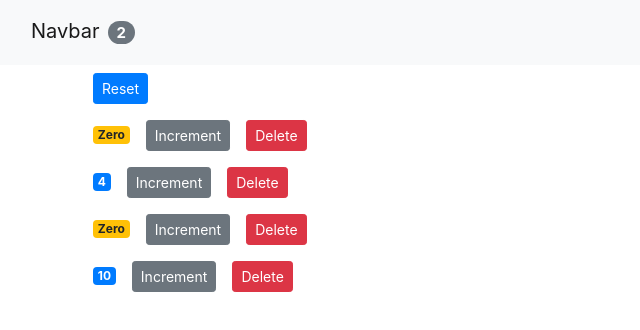
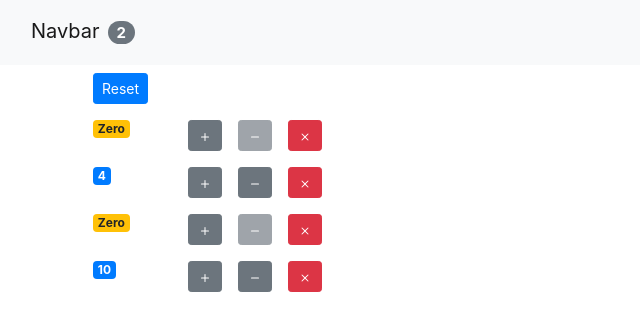
Before and after one commit to GGSMNandathilaka/reactjs-apps, a React (Create React App) app in the folder counter-app/: page / in a window 1280 px wide. Shown: the top 330 px of the page, without its empty margins (0-640 px from the left). Built offline with nearby package versions, Linux system fonts and the light colour scheme.

Commit message:
Implemented a decrement action

```diff
--- a/counter-app/package.json
+++ b/counter-app/package.json
@@ -7,6 +7,8 @@
     "@testing-library/react": "^11.2.6",
     "@testing-library/user-event": "^12.8.3",
     "bootstrap": "^4.1.1",
+    "bootstrap-icons": "^1.4.1",
+    "font-awesome": "^4.7.0",
     "react": "^17.0.2",
     "react-dom": "^17.0.2",
     "react-scripts": "4.0.3",
--- a/counter-app/src/App.js
+++ b/counter-app/src/App.js
@@ -35,6 +35,14 @@ class App extends Component {
     this.setState({ counters });
   };
 
+  handleDecrement = (counter) => {
+    const counters = [...this.state.counters];
+    const index = counters.indexOf(counter);
+    counters[index] = { ...counter };
+    counters[index].value--;
+    this.setState({ counters });
+  };
+
   handleReset = () => {
     const counters = this.state.counters.map((c) => {
       c.value = 0;
@@ -55,6 +63,7 @@ class App extends Component {
             counters={this.state.counters}
             onReset={this.handleReset}
             onIncrement={this.handleIncrement}
+            onDecrement={this.handleDecrement}
             onDelete={this.handleDelete}
           />
         </main>
--- a/counter-app/src/components/counter.jsx
+++ b/counter-app/src/components/counter.jsx
@@ -11,25 +11,67 @@ class Counter extends Component {
 
   componentWillUnmount() {
     console.log("Counter - Unmount");
+    // prevent memoty leaks
   }
 
   render() {
     console.log("Counter - Rendered");
     return (
-      <div>
+      <div className="row">
+        <div className="col-1">
           <span className={this.getBadgeClasses()}>{this.formatCount()}</span>
+        </div>
+        <div className="col">
+          {/* Increment */}
           <button
             onClick={() => this.props.onIncrement(this.props.counter)}
             className="btn btn-secondary btn-sm m-2"
           >
-          Increment
+            <svg
+              xmlns="http://www.w3.org/2000/svg"
+              width="16"
+              height="16"
+              fill="currentColor"
+              class="bi bi-plus"
+              viewBox="0 0 16 16"
+            >
+              <path d="M8 4a.5.5 0 0 1 .5.5v3h3a.5.5 0 0 1 0 1h-3v3a.5.5 0 0 1-1 0v-3h-3a.5.5 0 0 1 0-1h3v-3A.5.5 0 0 1 8 4z"></path>
+            </svg>
           </button>
+          {/* Decrement */}
+          <button
+            disabled={this.props.counter.value === 0}
+            onClick={() => this.props.onDecrement(this.props.counter)}
+            className="btn btn-secondary btn-sm m-2"
+          >
+            <svg
+              xmlns="http://www.w3.org/2000/svg"
+              width="16"
+              height="16"
+              fill="currentColor"
+              class="bi bi-dash"
+              viewBox="0 0 16 16"
+            >
+              <path d="M4 8a.5.5 0 0 1 .5-.5h7a.5.5 0 0 1 0 1h-7A.5.5 0 0 1 4 8z"></path>
+            </svg>
+          </button>
+          {/* Delete */}
           <button
             onClick={() => this.props.onDelete(this.props.counter.id)}
             className="btn btn-sm btn-danger m-2"
           >
-          Delete
+            <svg
+              xmlns="http://www.w3.org/2000/svg"
+              width="16"
+              height="16"
+              fill="currentColor"
+              class="bi bi-x"
+              viewBox="0 0 16 16"
+            >
+              <path d="M4.646 4.646a.5.5 0 0 1 .708 0L8 7.293l2.646-2.647a.5.5 0 0 1 .708.708L8.707 8l2.647 2.646a.5.5 0 0 1-.708.708L8 8.707l-2.646 2.647a.5.5 0 0 1-.708-.708L7.293 8 4.646 5.354a.5.5 0 0 1 0-.708z"></path>
+            </svg>
           </button>
+        </div>
       </div>
     );
   }
--- a/counter-app/src/components/counters.jsx
+++ b/counter-app/src/components/counters.jsx
@@ -4,7 +4,13 @@ import Counter from "./counter";
 class Counters extends Component {
   render() {
     console.log("Counters - Rendered");
-    const { onReset, onDelete, onIncrement, counters } = this.props;
+    const {
+      onReset,
+      onDelete,
+      onIncrement,
+      onDecrement,
+      counters,
+    } = this.props;
 
     return (
       <div>
@@ -16,6 +22,7 @@ class Counters extends Component {
             key={counter.id}
             onDelete={onDelete}
             onIncrement={onIncrement}
+            onDecrement={onDecrement}
             counter={counter}
           ></Counter>
         ))}
```
Lines whose indentation alone changed are shown as unchanged.
